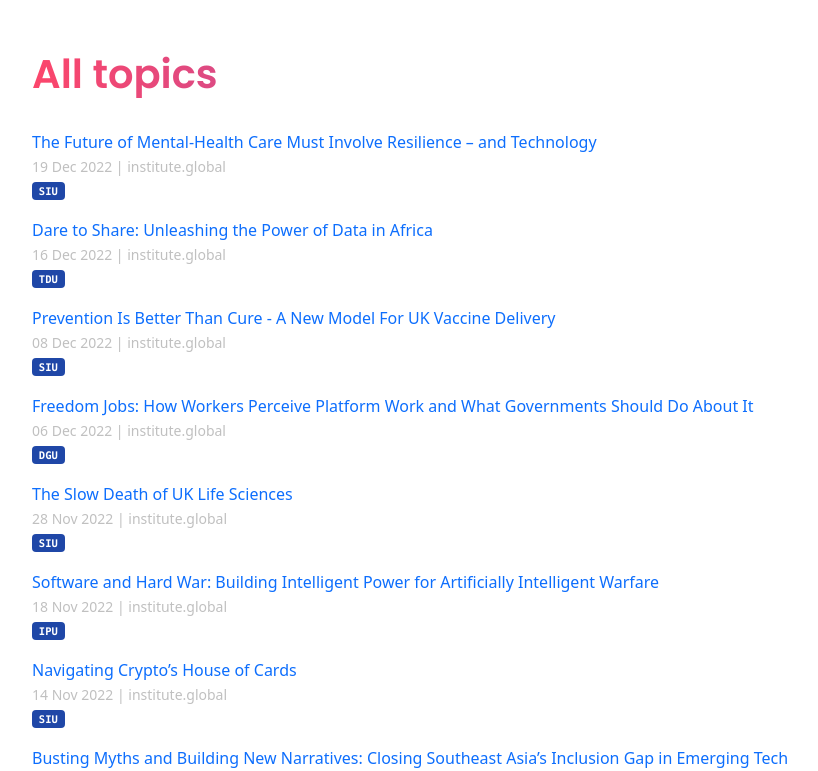
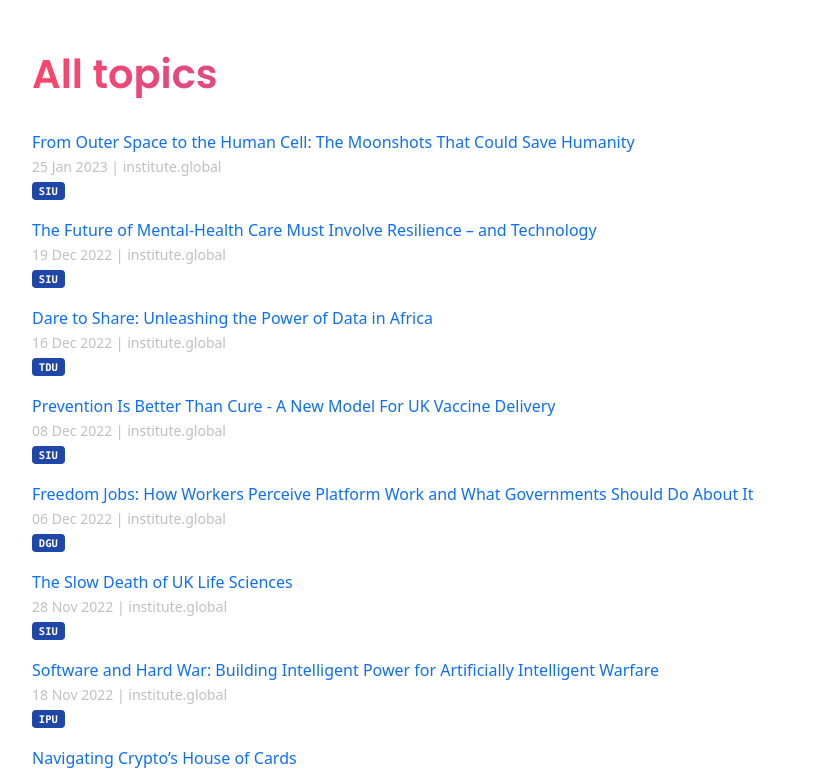
Before and after one commit to techpolicyio/techpolicyio.github.io, a Jekyll site: the page built from pages/home.md, in a window 1280 px wide and 900 px high, scrolled down 764 px, cut to the strip 129-900 px from the top of the window. Shown: the whole strip, without its empty margins (50-868 px from the left). Built offline with Jekyll 4.4.1, drawn with Linux system fonts in a browser that asks for light colours.

Commit message:
Update links.yml

```diff
--- a/_data/links.yml
+++ b/_data/links.yml
@@ -1602,3 +1602,7 @@
   url: https://institute.global/policy/future-mental-health-care-must-involve-resilience-and-technology
   date: 2022-12-19
   unit: siu
+- title: "From Outer Space to the Human Cell: The Moonshots That Could Save Humanity"
+  url: https://institute.global/policy/outer-space-human-cell-moonshots-could-save-humanity
+  date: 2023-01-25
+  unit: siu
```
